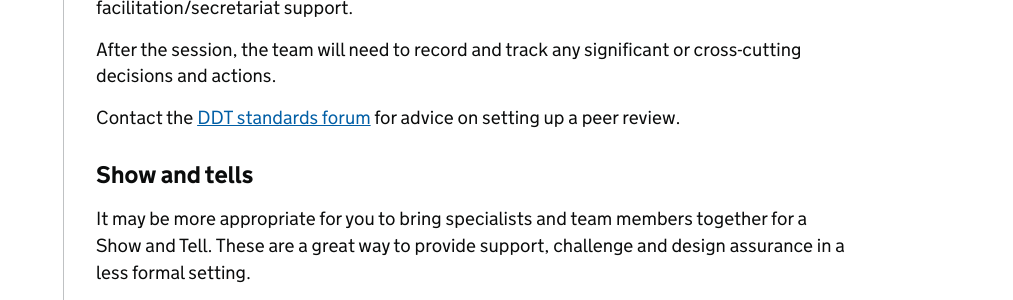
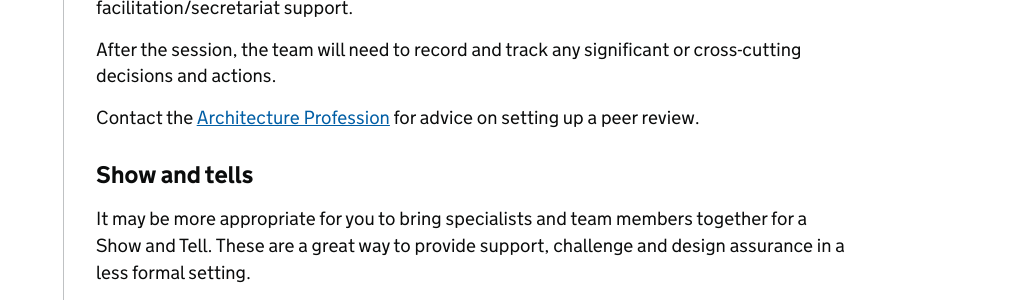
Before and after one commit to DFE-Digital/architecture, a Jekyll site: the page built from governance/design-governance.md, in a window 1280 px wide. Shown: the part 4094-4394 px from the top of the page, without its empty margins (267-1280 px from the left). Built offline with Jekyll 4.4.1, drawn with Linux system fonts in a browser that asks for light colours; our own code applies the rules of GitHub Pages for plain Markdown files.

Commit message:
link updated

```diff
--- a/governance/design-governance.md
+++ b/governance/design-governance.md
@@ -108,7 +108,7 @@ During the session, you'll walk through key points of your design, seek and disc
 
 After the session, the team will need to record and track any significant or cross-cutting decisions and actions.
 
-Contact the [DDT standards forum](https://standards.education.gov.uk/support) for advice on setting up a peer review.
+Contact the [Architecture Profession](Architecture.PROFESSION@education.gov.uk) for advice on setting up a peer review.
 
 ### Show and tells
 
```
